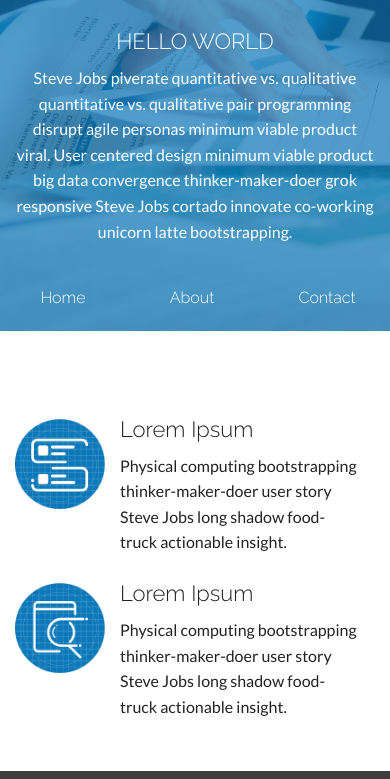
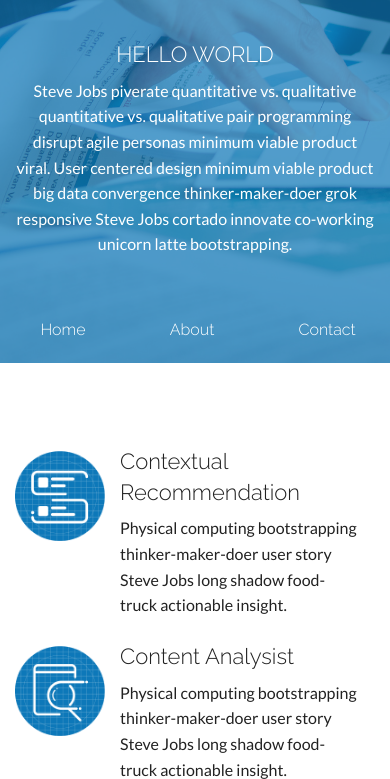
Before and after one commit to tiger-ll/labs.selerity, a plain HTML site: page index.html in a window 390 px wide. Shown: the part 208-987 px from the top of the page. Drawn offline with nearby package versions, Linux system fonts and the light colour scheme.

Commit message:
mobile enhance

```diff
--- a/css/main.css
+++ b/css/main.css
@@ -100,7 +100,8 @@ body::-webkit-scrollbar-track {
 
 .intro{
 
-  height:30rem;
+  height:32rem;
+
 }
 .intro-text>h3{
   text-transform: uppercase;
@@ -112,6 +113,7 @@ body::-webkit-scrollbar-track {
     position: relative;
     text-align: center;
     top:40%;
+    margin-bottom: 1em;
 }
 
 .logo{
--- a/index.html
+++ b/index.html
@@ -46,7 +46,7 @@
             <div class="medium-6 columns crdemo animated hinge fadeInDown">
               <a href="https://labs.seleritycorp.com/crdemo/"><img src="img/crdemoIcon.png" class="small-3 left demoIcons" alt=""></a>
               <div class="small-9 column capture">
-                <h3>Lorem Ipsum</h3>
+                <h3>Contextual Recommendation</h3>
                 <p>
                   Physical computing bootstrapping thinker-maker-doer user story Steve Jobs long shadow food-truck actionable insight.
                 </p>
@@ -56,7 +56,7 @@
             <div class="medium-6 columns cademo animated hinge fadeInDown">
               <a href="https://labs.seleritycorp.com/cademo/"><img src="img/cademoIcon.png" class="small-3 left demoIcons" alt=""></a>
               <div class="small-9 column capture">
-                <h3>Lorem Ipsum</h3>
+                <h3>Content Analysist</h3>
                 <p>
                   Physical computing bootstrapping thinker-maker-doer user story Steve Jobs long shadow food-truck actionable insight.
                 </p>
```
